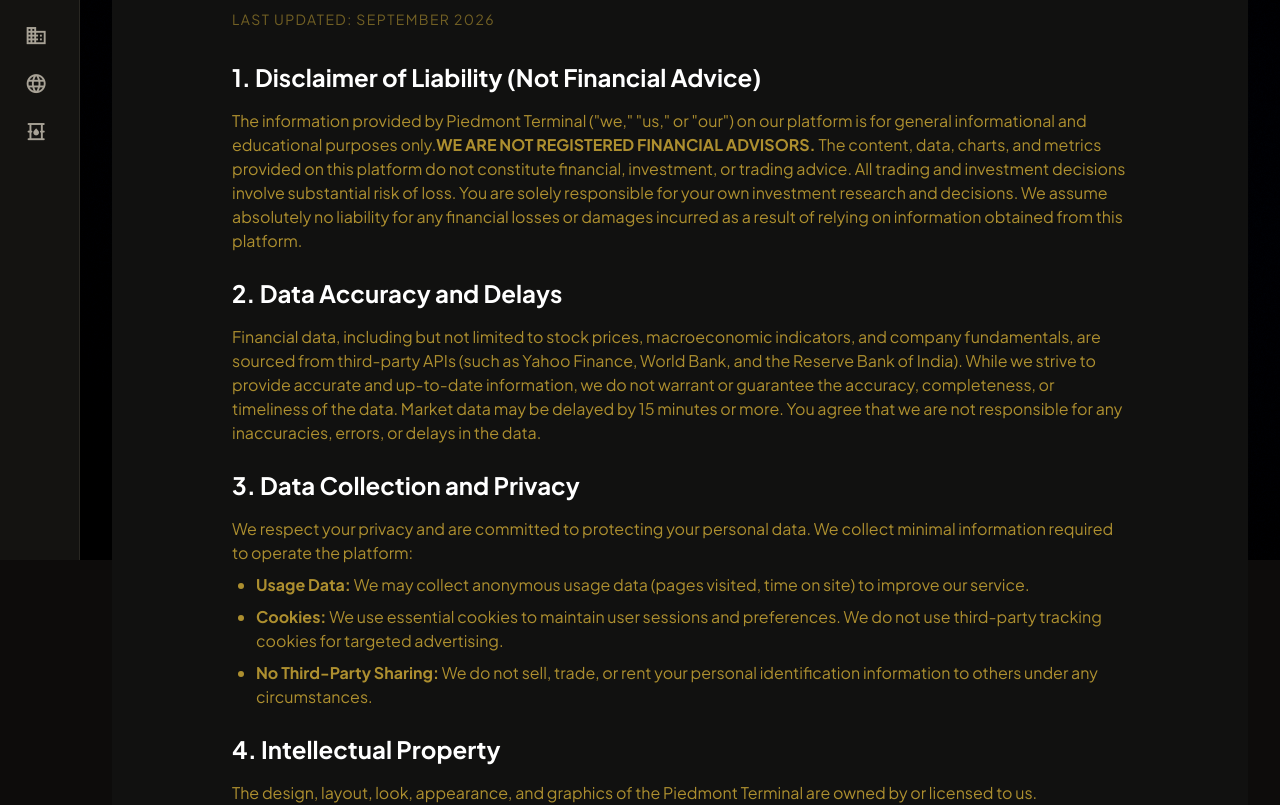
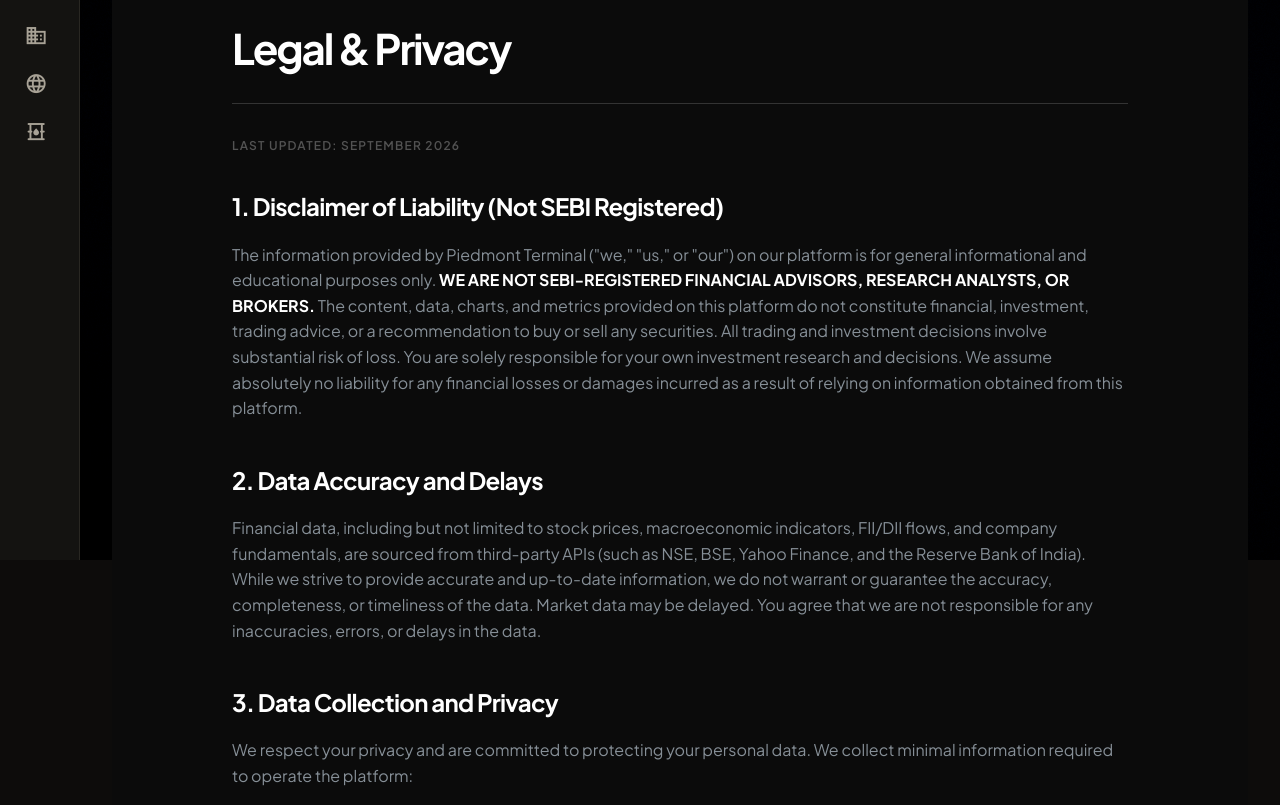
Before and after one commit to Shivalik-Capital/Piedmont, a Next.js app in the folder frontend/: page /legal/privacy in a window 1280 px wide. Shown: the part 240-1045 px from the top of the page. Built offline with nearby package versions, Linux system fonts and the light colour scheme.

Commit message:
Update privacy policy to Fey style and add SEBI disclaimer

```diff
--- a/frontend/app/legal/privacy/page.tsx
+++ b/frontend/app/legal/privacy/page.tsx
@@ -2,57 +2,49 @@
 
 export default function PrivacyPolicyPage() {
   return (
-    <div className="min-h-screen bg-[#111110] text-white p-8 md:p-16">
-      <div className="max-w-4xl mx-auto">
-        <h1 className="text-4xl font-serif text-[#D4AF37] mb-8 border-b border-[#D4AF37]/20 pb-4">Privacy Policy & Terms of Service</h1>
+    <div className="min-h-screen bg-[#0b0b0b] text-white p-8 md:p-16 selection:bg-[#479ffa]/30 selection:text-white">
+      <div className="max-w-4xl mx-auto mt-24">
+        <h1 className="text-[42px] font-bold text-white tracking-[-0.05em] mb-8 border-b border-[#333333] pb-6">Legal & Privacy</h1>
 
-        <article className="prose prose-invert prose-gold max-w-none space-y-6 text-[#D4AF37]/80">
-          <p className="text-sm uppercase tracking-widest text-[#D4AF37]/50 mb-8">Last Updated: September 2026</p>
+        <article className="max-w-none space-y-10 text-[#868f97] text-[16px] leading-[1.6]">
+          <p className="text-[12px] uppercase tracking-widest text-[#525252] font-semibold mb-8">Last Updated: September 2026</p>
 
           <section>
-            <h2 className="text-2xl font-bold text-white mb-4">1. Disclaimer of Liability (Not Financial Advice)</h2>
+            <h2 className="text-[24px] font-bold text-white mb-4 tracking-[-0.03em]">1. Disclaimer of Liability (Not SEBI Registered)</h2>
             <p>
               The information provided by Piedmont Terminal ("we," "us," or "our") on our platform is for general informational and educational purposes only.
-              <strong>WE ARE NOT REGISTERED FINANCIAL ADVISORS.</strong> The content, data, charts, and metrics provided on this platform do not constitute financial, investment, or trading advice.
+              <strong className="text-white"> WE ARE NOT SEBI-REGISTERED FINANCIAL ADVISORS, RESEARCH ANALYSTS, OR BROKERS.</strong> The content, data, charts, and metrics provided on this platform do not constitute financial, investment, trading advice, or a recommendation to buy or sell any securities.
               All trading and investment decisions involve substantial risk of loss. You are solely responsible for your own investment research and decisions.
               We assume absolutely no liability for any financial losses or damages incurred as a result of relying on information obtained from this platform.
             </p>
           </section>
 
           <section>
-            <h2 className="text-2xl font-bold text-white mb-4">2. Data Accuracy and Delays</h2>
+            <h2 className="text-[24px] font-bold text-white mb-4 tracking-[-0.03em]">2. Data Accuracy and Delays</h2>
             <p>
-              Financial data, including but not limited to stock prices, macroeconomic indicators, and company fundamentals, are sourced from third-party APIs (such as Yahoo Finance, World Bank, and the Reserve Bank of India).
+              Financial data, including but not limited to stock prices, macroeconomic indicators, FII/DII flows, and company fundamentals, are sourced from third-party APIs (such as NSE, BSE, Yahoo Finance, and the Reserve Bank of India).
               While we strive to provide accurate and up-to-date information, we do not warrant or guarantee the accuracy, completeness, or timeliness of the data.
-              Market data may be delayed by 15 minutes or more. You agree that we are not responsible for any inaccuracies, errors, or delays in the data.
+              Market data may be delayed. You agree that we are not responsible for any inaccuracies, errors, or delays in the data.
             </p>
           </section>
 
           <section>
-            <h2 className="text-2xl font-bold text-white mb-4">3. Data Collection and Privacy</h2>
+            <h2 className="text-[24px] font-bold text-white mb-4 tracking-[-0.03em]">3. Data Collection and Privacy</h2>
             <p>
               We respect your privacy and are committed to protecting your personal data. We collect minimal information required to operate the platform:
             </p>
-            <ul className="list-disc pl-6 space-y-2 mt-2">
-              <li><strong>Usage Data:</strong> We may collect anonymous usage data (pages visited, time on site) to improve our service.</li>
-              <li><strong>Cookies:</strong> We use essential cookies to maintain user sessions and preferences. We do not use third-party tracking cookies for targeted advertising.</li>
-              <li><strong>No Third-Party Sharing:</strong> We do not sell, trade, or rent your personal identification information to others under any circumstances.</li>
+            <ul className="list-disc pl-6 space-y-2 mt-4 text-[#cccccc]">
+              <li><strong className="text-white">Usage Data:</strong> We may collect anonymous usage data to improve our service.</li>
+              <li><strong className="text-white">Cookies:</strong> We use essential cookies to maintain user sessions and preferences. We do not use third-party tracking cookies for targeted advertising.</li>
+              <li><strong className="text-white">No Third-Party Sharing:</strong> We do not sell, trade, or rent your personal identification information to others under any circumstances.</li>
             </ul>
           </section>
 
           <section>
-            <h2 className="text-2xl font-bold text-white mb-4">4. Intellectual Property</h2>
+            <h2 className="text-[24px] font-bold text-white mb-4 tracking-[-0.03em]">4. Intellectual Property</h2>
             <p>
               The design, layout, look, appearance, and graphics of the Piedmont Terminal are owned by or licensed to us.
               Reproduction is prohibited other than in accordance with the copyright notice, which forms part of these terms and conditions.
-            </p>
-          </section>
-
-          <section>
-            <h2 className="text-2xl font-bold text-white mb-4">5. Modifications to the Service</h2>
-            <p>
-              We reserve the right to modify or discontinue, temporarily or permanently, the platform (or any part thereof) with or without notice.
-              We shall not be liable to you or to any third party for any modification, price change, suspension, or discontinuance of the service.
             </p>
           </section>
         </article>
```
